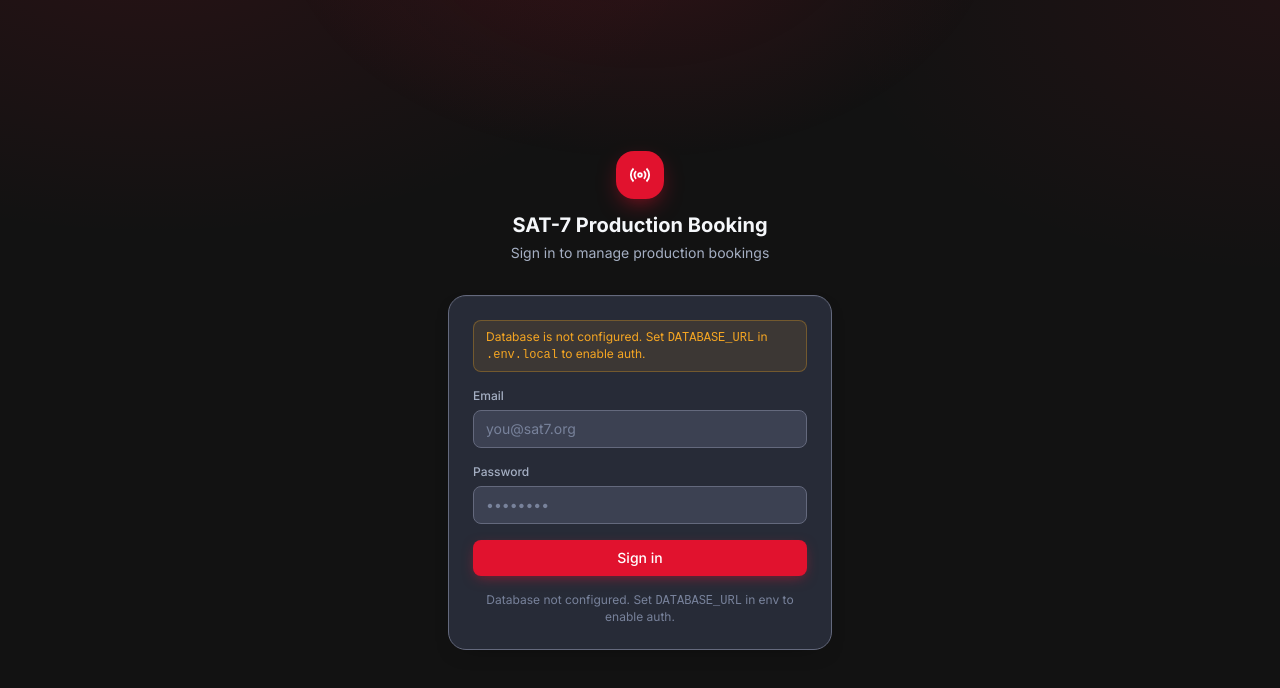
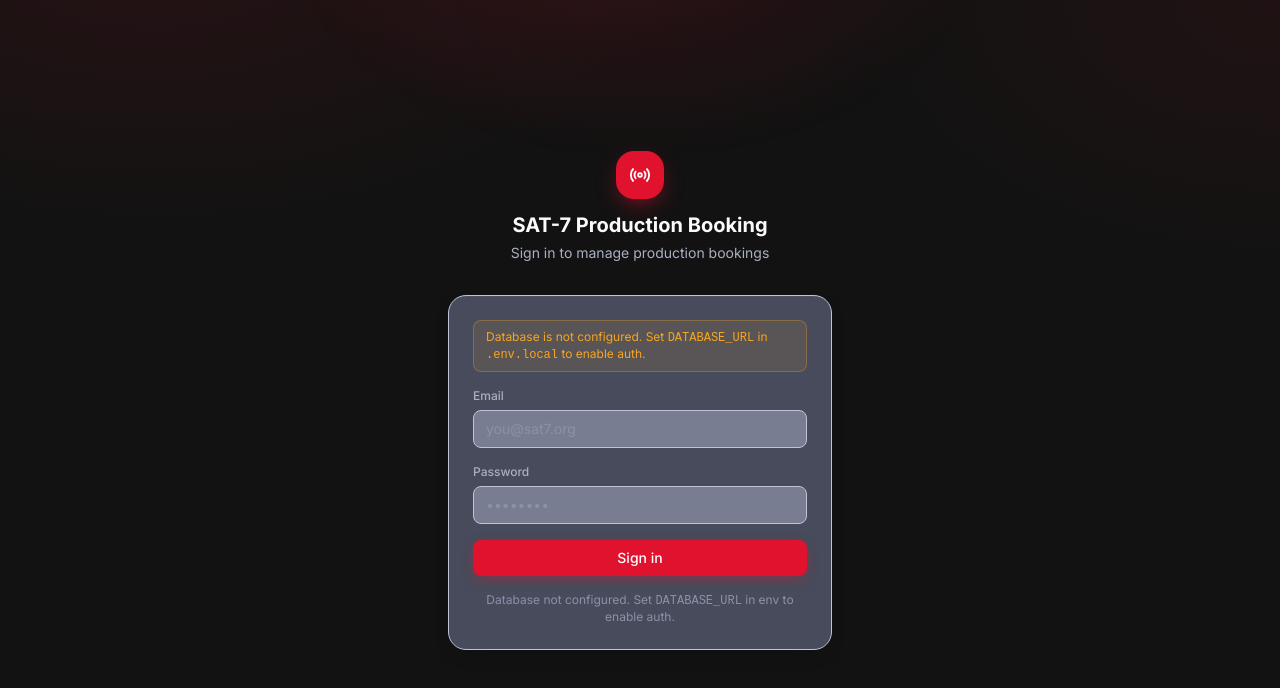
Before and after one commit to sat7leb-ux/bookingleb, a Next.js app: page /login in a window 1280 px wide. Shown: the top 688 px of the page. Built offline with nearby package versions, Linux system fonts and the light colour scheme; no server answers.

Commit message:
Lighten dark theme with stronger white/gray contrast

```diff
--- a/app/globals.css
+++ b/app/globals.css
@@ -4,15 +4,15 @@
 
 :root {
   /* SAT-7 Brand Theme — Red, Black, Dark Blue */
-  --bg: 30 35 50;           /* Dark slate #1E2332 */
-  --surface: 45 50 65;      /* Slate #2D3241 */
-  --surface-2: 60 65 82;    /* Slate #3C4152 */
-  --surface-3: 75 80 100;   /* Slate #4B5064 */
-  --border: 100 105 125;    /* Gray #64697D */
-  --border-strong: 130 135 155; /* #82879B */
-  --fg: 245 247 250;        /* White */
-  --muted: 165 175 195;     /* Light gray-blue */
-  --muted-2: 120 130 155;   /* Medium gray-blue */
+  --bg: 60 65 80;           /* Light slate #3C4150 */
+  --surface: 85 90 110;      /* Light slate #555A6E */
+  --surface-2: 120 125 145;  /* Light slate #787D91 */
+  --surface-3: 155 160 180;  /* Light slate #9BA0B4 */
+  --border: 190 195 215;     /* Light gray #BEC3D7 */
+  --border-strong: 215 218 235; /* #D7DAEB */
+  --fg: 250 251 253;         /* Near white */
+  --muted: 170 175 195;      /* Light gray */
+  --muted-2: 140 145 170;    /* Medium gray */
   --primary: 225 18 46;     /* SAT-7 Red #E1122E */
   --primary-fg: 255 255 255;
   --accent: 225 18 46;      /* SAT-7 Red */
--- a/lighten-theme.cjs
+++ b/lighten-theme.cjs
@@ -3,15 +3,6 @@
 let content = fs.readFileSync(path, 'utf8');
 
 content = content.replace(
-  `  --bg: 11 18 32;           /* Dark Blue #0B1220 */
-  --surface: 17 24 42;      /* Dark Blue #11182A */
-  --surface-2: 26 35 56;    /* Dark Blue #1A2338 */
-  --surface-3: 30 41 66;    /* Dark Blue #1E2942 */
-  --border: 41 54 80;       /* Dark Blue #293650 */
-  --border-strong: 56 70 100; /* #384664 */
-  --fg: 240 245 255;        /* Near white */
-  --muted: 140 160 190;     /* Muted blue-gray */
-  --muted-2: 90 110 140;    /* Darker muted */`,
   `  --bg: 30 35 50;           /* Dark slate #1E2332 */
   --surface: 45 50 65;      /* Slate #2D3241 */
   --surface-2: 60 65 82;    /* Slate #3C4152 */
@@ -20,8 +11,17 @@
   --border-strong: 130 135 155; /* #82879B */
   --fg: 245 247 250;        /* White */
   --muted: 165 175 195;     /* Light gray-blue */
-  --muted-2: 120 130 155;   /* Medium gray-blue */`
+  --muted-2: 120 130 155;   /* Medium gray-blue */`,
+  `  --bg: 60 65 80;           /* Light slate #3C4150 */
+  --surface: 85 90 110;      /* Light slate #555A6E */
+  --surface-2: 120 125 145;  /* Light slate #787D91 */
+  --surface-3: 155 160 180;  /* Light slate #9BA0B4 */
+  --border: 190 195 215;     /* Light gray #BEC3D7 */
+  --border-strong: 215 218 235; /* #D7DAEB */
+  --fg: 250 251 253;         /* Near white */
+  --muted: 170 175 195;      /* Light gray */
+  --muted-2: 140 145 170;    /* Medium gray */`
 );
 
 fs.writeFileSync(path, content);
-console.log('Lightened dark theme colors');
+console.log('Lightened dark theme with more white and gray');
```
